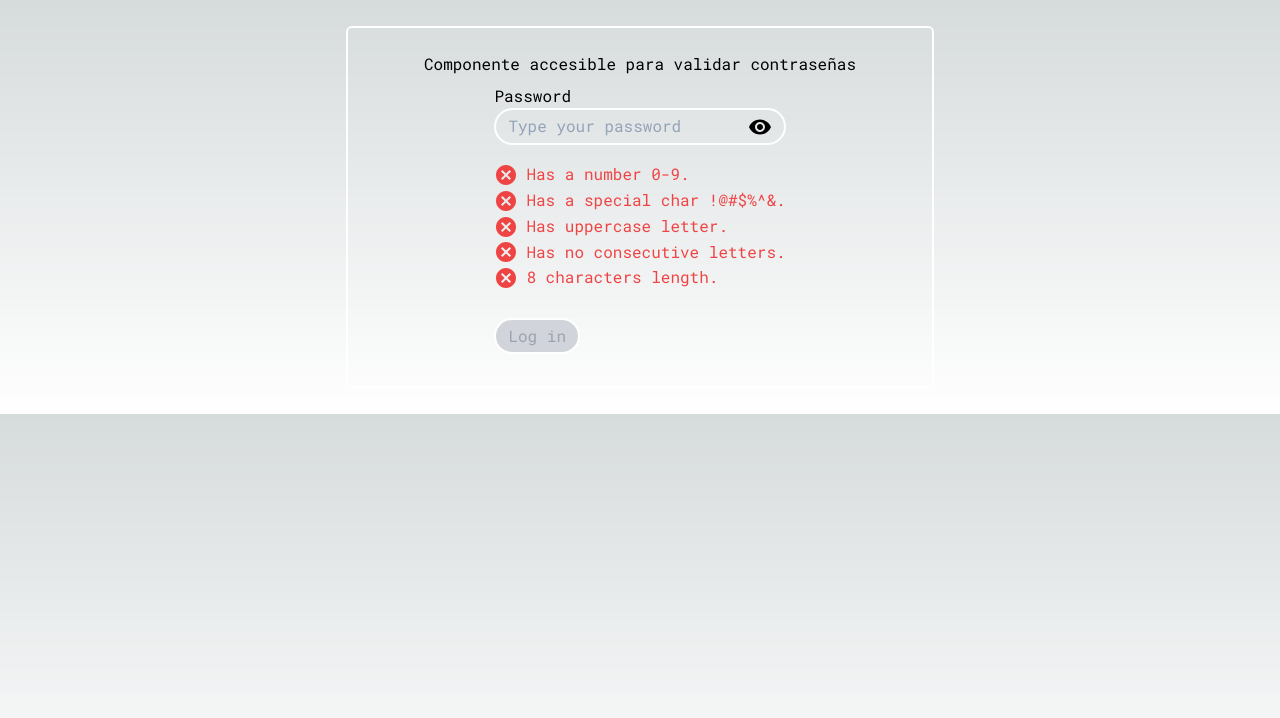
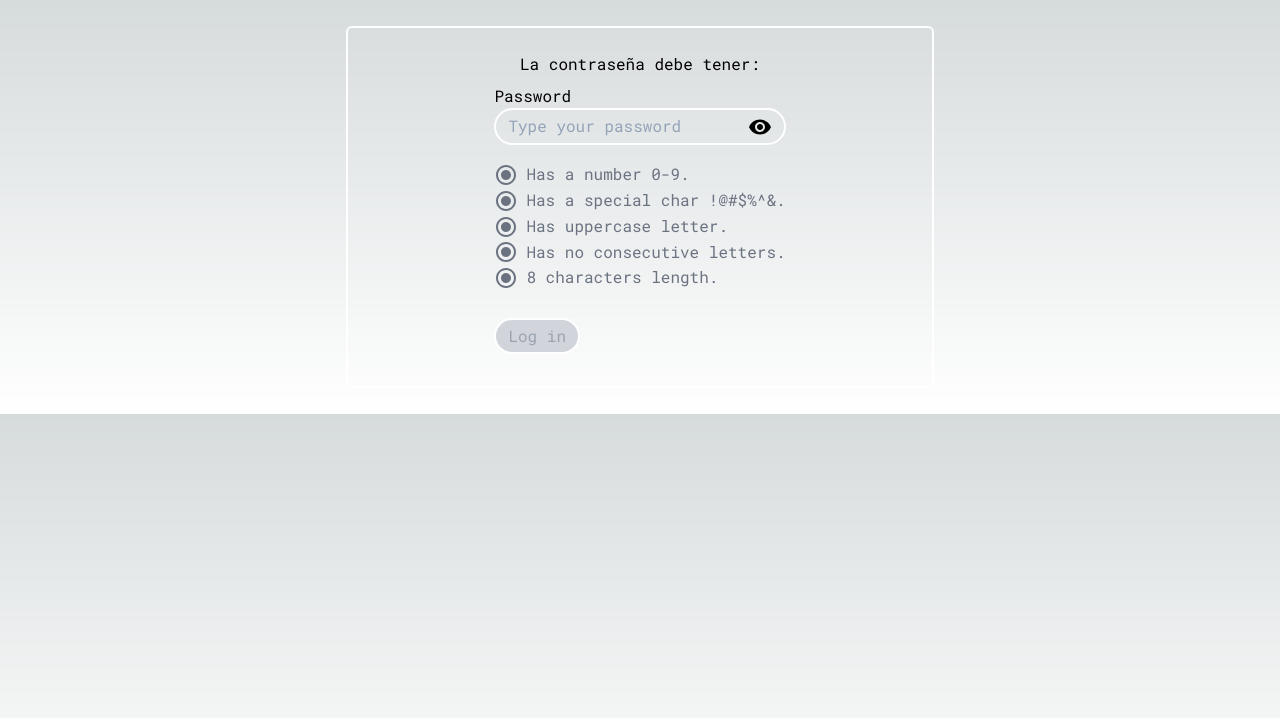
Before and after one commit to micaavigliano/password-a11y, a Next.js app: page / in a window 1280 px wide. Shown: the top 718 px of the page. Built offline with nearby package versions, Linux system fonts and the light colour scheme.

Commit message:
change functionality

```diff
--- a/components/Password.tsx
+++ b/components/Password.tsx
@@ -9,6 +9,7 @@ const PasswordComponent = () => {
   const [seePassword, setSeePassword] = useState<boolean>(false);
   const [allChecked, setAllChecked] = useState<boolean>(false);
   const [password, setPassword] = useState<string | null>("");
+  const [isDirty, setIsDirty] = useState<boolean | null>(null);
 
   const handleSubmit = (e: React.FormEvent<HTMLFormElement>) => {
     e.preventDefault();
@@ -16,19 +17,41 @@ const PasswordComponent = () => {
 
   return (
     <section className="m-auto flex flex-col items-center rounded-md border-solid border-2 border-white p-6 box-border">
-      <h1>Componente accesible para validar contraseñas</h1>
+      <h1 aria-describedby="must-have">La contraseña debe tener:</h1>
+      <div
+        id="must-have"
+        data-testid="hidden-msg"
+        className="overflow-hidden hidden"
+      >
+        <ul>
+          {requirementsArray.map((req) => (
+            <li key={req.id}>{req.text}</li>
+          ))}
+        </ul>
+      </div>
       <form onSubmit={handleSubmit} id="form-id" className="py-2">
         <label htmlFor="password-input-id">Password</label>
-        <div className="rounded-full border-solid border-2 border-white px-3 py-1 flex flex-row justify-between">
+        <div
+          className="rounded-full border-solid border-2 border-white px-3 py-1 flex flex-row justify-between"
+          aria-label="this component include an input and a button to see the password"
+        >
           <input
             type={seePassword ? "text" : "password"}
-            onChange={(e) => setPassword(e.target.value)}
+            onChange={(e) => {
+              const newPassword = e.target.value;
+              if (newPassword !== "") {
+                setPassword(newPassword);
+              } else if (newPassword === "") {
+                setIsDirty(null);
+              }
+            }}
             placeholder="Type your password"
-            autoComplete="off"
+            autoComplete="new-password"
             aria-label="type your password"
             className="text-white bg-transparent placeholder:text-slate-400"
             id="password-input-id"
-            aria-labelledby="password-requirement"
+            aria-describedby="password-requirement"
+            required
           />
           <button
             onClick={() => {
@@ -48,14 +71,16 @@ const PasswordComponent = () => {
           idInput="password-input-id"
           requirement={requirementsArray}
           password={password!}
-          setAllChecked={setAllChecked}
+          setIsDirty={setIsDirty}
+          isDirty={isDirty}
         />
+
         <button
           type="submit"
           className={`rounded-full border-solid border-2 border-white px-3 py-1 mt-3 ${
-            !allChecked ? "bg-gray-300 text-gray-400" : "bg-transparent"
+            !isDirty ? "bg-gray-300 text-gray-400" : "bg-transparent"
           }`}
-          disabled={!allChecked}
+          disabled={!isDirty}
         >
           Log in
         </button>
--- a/components/PasswordRequirement.tsx
+++ b/components/PasswordRequirement.tsx
@@ -6,14 +6,15 @@ import React, {
   useState,
 } from "react";
 import clsx from "clsx";
-import { Cancel, CheckCircle } from "@mui/icons-material";
+import { Cancel, CheckCircle, RadioButtonChecked } from "@mui/icons-material";
 
 interface RequirementsProps {
   requirement: Requirement | Requirement[];
   password: string;
-  setAllChecked: Dispatch<SetStateAction<boolean>>;
+  setIsDirty: Dispatch<SetStateAction<boolean | null>>;
   id: string;
   idInput: string;
+  isDirty: boolean | null;
 }
 
 interface Requirement {
@@ -21,14 +22,14 @@ interface Requirement {
   text: string;
   matchRegex: RegExp;
   error?: string;
-  initialState: boolean;
 }
 
 const PasswordRequirements: React.FC<RequirementsProps> = ({
   requirement,
   password,
-  setAllChecked,
+  setIsDirty,
   idInput,
+  isDirty,
 }) => {
   const isArray = Array.isArray(requirement);
 
@@ -37,20 +38,24 @@ const PasswordRequirements: React.FC<RequirementsProps> = ({
       if (Array.isArray(requirement)) {
         requirement.forEach((req: Requirement) => {
           const matchResult = password?.match(req.matchRegex);
-          setAllChecked(true);
+          setIsDirty(true);
 
           if (!matchResult) {
-            setAllChecked(false);
+            setIsDirty(false);
           }
         });
       }
     },
-    [password, setAllChecked]
+    [password, setIsDirty]
   );
 
   useEffect(() => {
     checkIfAllAreChecked(requirement);
-  }, [password, checkIfAllAreChecked, requirement]);
+  }, [password, checkIfAllAreChecked, requirement, setIsDirty]);
+
+  useEffect(() => {
+    setIsDirty(null);
+  }, [setIsDirty]);
 
   return (
     <div data-testid="requirement-id" className="my-4">
@@ -58,11 +63,14 @@ const PasswordRequirements: React.FC<RequirementsProps> = ({
         requirement.map((req: Requirement) => (
           <div
             key={req.id}
-            role="status"
-            aria-live="assertive"
             data-testid="text-container"
             className="flex flex-row gap-2 items-center"
           >
+            {isDirty === null ? (
+              <div className="text-gray-500">
+                <RadioButtonChecked />
+              </div>
+            ) : (
               <div
                 data-testid="icon-container"
                 className={
@@ -73,20 +81,28 @@ const PasswordRequirements: React.FC<RequirementsProps> = ({
               >
                 {password.match(req.matchRegex) ? <CheckCircle /> : <Cancel />}
               </div>
+            )}
+            {isDirty === null ? (
+              <p className="text-gray-500" aria-live="polite" id={idInput}>
+                {req.text}
+              </p>
+            ) : (
+              <>
                 <p
                   className={
                     password.match(req.matchRegex)
                       ? `text-green-500`
                       : `text-red-500`
                   }
-              aria-describedby={idInput}
+                  id={idInput}
                 >
                   {req.text}
                 </p>
+              </>
+            )}
             {!password.match(req.matchRegex) && (
               <div
-                role="status"
-                aria-live="assertive"
+                role="alert"
                 data-testid="hidden-msg"
                 className="overflow-hidden hidden"
               >
```
Lines whose indentation alone changed are shown as unchanged.
